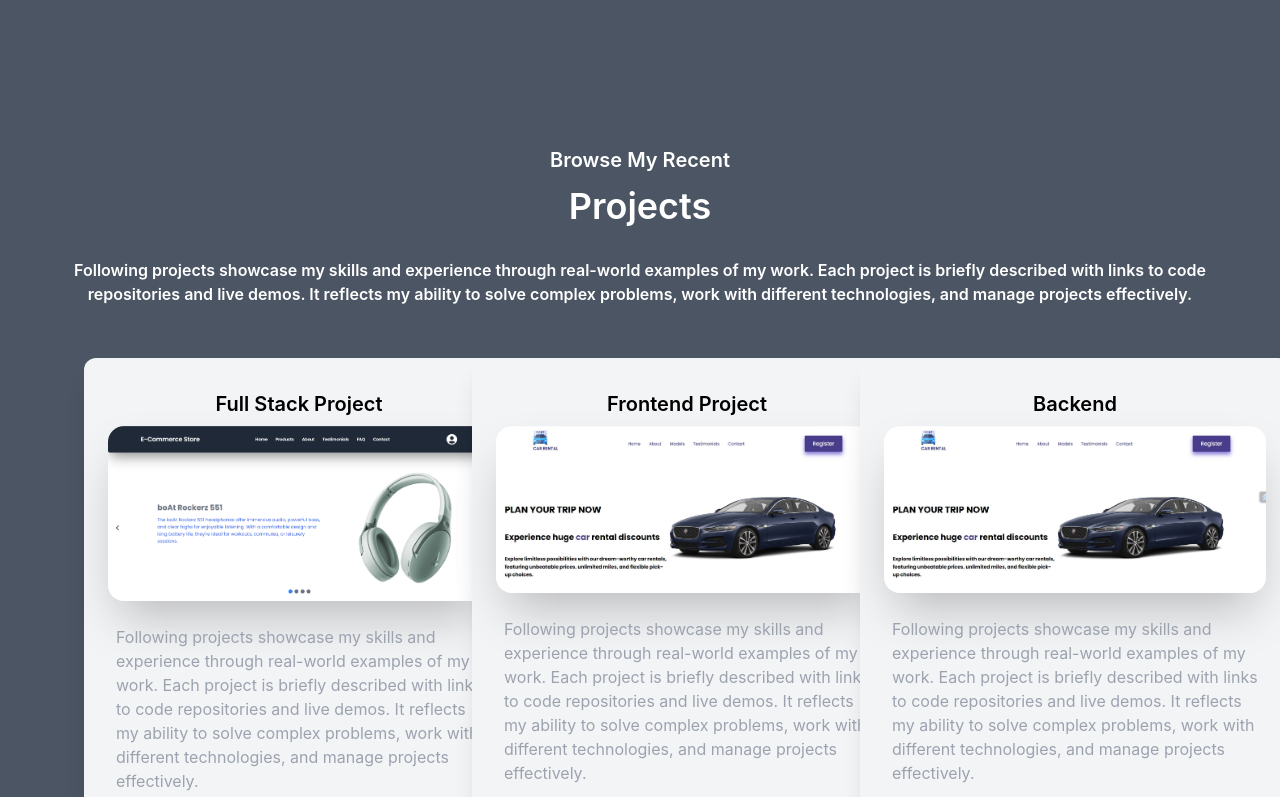
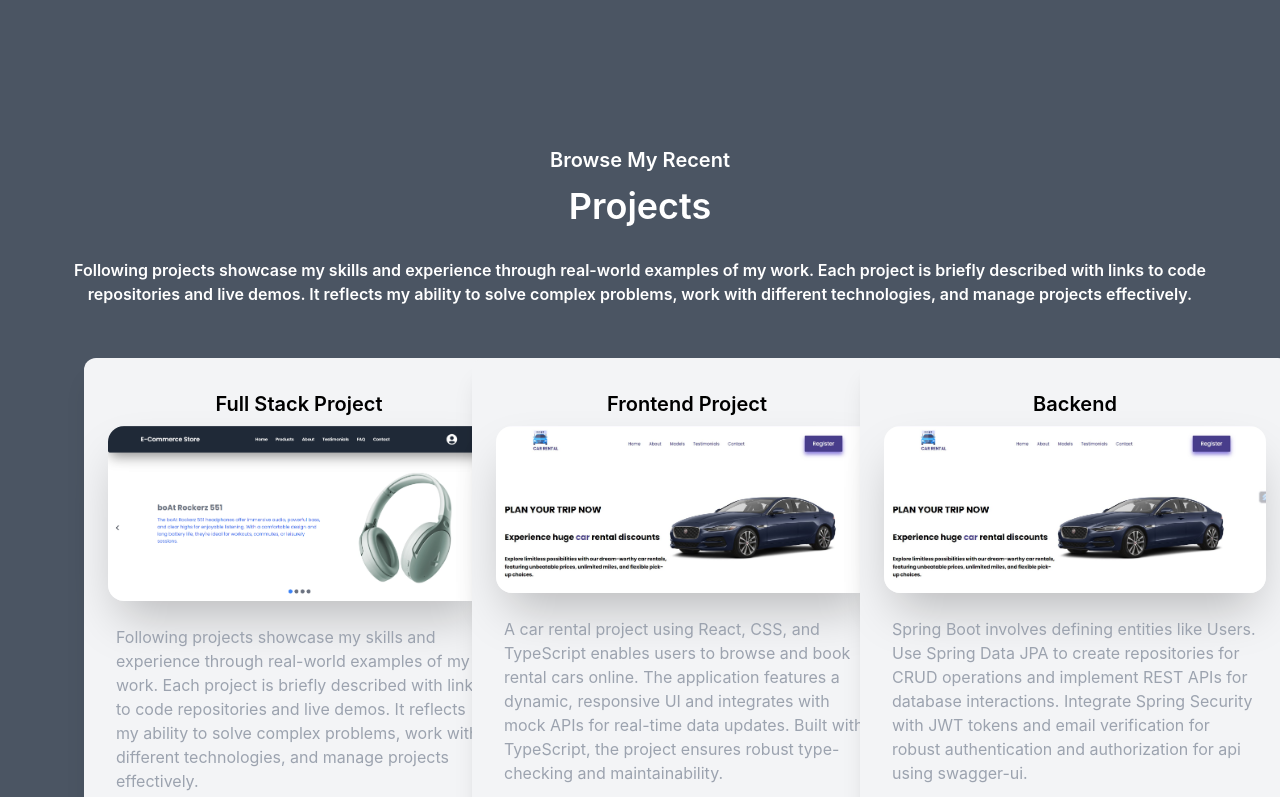
Before and after one commit to Vijay-948/my-portfolio, a React (Create React App) app: page / in a window 1280 px wide. Shown: the part 2000-2797 px from the top of the page. Built offline with nearby package versions, Linux system fonts and the light colour scheme.

Commit message:
project-description-updated

```diff
--- a/src/Components/Navbar.jsx
+++ b/src/Components/Navbar.jsx
@@ -17,8 +17,8 @@ const Navbar = () => {
         <>
             <div className='fixed w-full bg-gray-800 text-white p-5 shadow-2xl rounded-lg z-10'>
                 <nav className='hidden lg:flex justify-around items-center h-16'>
-                <div className='text-2xl font-semibold'>Kogilathota Vijay Reddy</div>
-                    <ul className='flex gap-8 list-none text-2xl'>
+                <div className='text-3xl font-semibold'>Kogilathota Vijay Reddy</div>
+                    <ul className='flex gap-8 list-none text-2xl font-semibold'>
                     <li><a href='#about' className='hover:text-red-500'>About</a></li>
                     <li><a href='#projects' className='hover:text-red-500'>Projects</a></li>
                     <li><a href='#skills' className='hover:text-red-500'>Skills</a></li>
--- a/src/Components/ProjectCard.jsx
+++ b/src/Components/ProjectCard.jsx
@@ -28,7 +28,7 @@ const ProjectCard = () => {
                                 <h4 className='text-xl font-semibold m-2'>{project.name}</h4>
                                 <img src={project.image} alt={`Project $(index + 1)`} className='w-11/13 h-70 object-cover rounded-2xl mb-4 shadow-2xl' />
                                 <p className='text-gray-400 mb-1 p-2'>{project.description}</p>
-                                <div className="flex justify-start mb-4 text-start">
+                                <div className="flex mb-4 text-red-500 font-semibold">
                                     {project.technologies.map((techStack, indx) => (
                                         <span key={indx} className={`text${techStack.color}-600 mx-1`}>#{techStack.name}</span>
                                     ))}
--- a/src/Components/ProjectData.jsx
+++ b/src/Components/ProjectData.jsx
@@ -12,17 +12,17 @@ const ProjectData = [
             {name: "MySQL", color: "blue"}
         ],
         image: img2,
-        soruce_code_link: "",
+        soruce_code_link: "https://github.com/Vijay-948/forntend-ui",
         live_website_link: ""
     },
     {
         name: "Frontend Project",
-        description: "Following projects showcase my skills and experience through real-world examples of my work. Each project is briefly described with links to code repositories and live demos. It reflects my ability to solve complex problems, work with different technologies, and manage projects effectively.",
+        description: "A car rental project using React, CSS, and TypeScript enables users to browse and book rental cars online. The application features a dynamic, responsive UI and integrates with mock APIs for real-time data updates. Built with TypeScript, the project ensures robust type-checking and maintainability.",
         technologies: [
+            { name: "TypeScript ", color: "blue" },
             { name: "React", color: "blue" },
-            { name: "Tailwindcss", color: "green" },
-            { name: "Spring Boot", color: "green" },
-            {name: "MySQL", color: "blue"}
+            { name: "CSS", color: "green" },
+
         ],
         image: img1,
         soruce_code_link: "https://github.com/Vijay-948/Car-Rental-UI",
@@ -30,25 +30,29 @@ const ProjectData = [
     },
     {
         name: "Backend",
-        description: "Following projects showcase my skills and experience through real-world examples of my work. Each project is briefly described with links to code repositories and live demos. It reflects my ability to solve complex problems, work with different technologies, and manage projects effectively.",
+        description: "Spring Boot involves defining entities like Users. Use Spring Data JPA to create repositories for CRUD operations and implement REST APIs for database interactions. Integrate Spring Security with JWT tokens and email verification for robust authentication and authorization for api using swagger-ui.",
         technologies: [
-            { name: "Spring Boot", color: "green" },
+            { name: "Java", color: "green"},
+            { name: "Springboot", color: "green" },
+
+            {name: "Jwt", color:'red'},
             {name: "MySQL", color: "blue"}
         ],
         image: img1,
-        soruce_code_link: "",
+        soruce_code_link: "https://github.com/Vijay-948/backend-api",
         live_website_link: ""
     },
     {
         name: "Backend",
-        description: "Following projects showcase my skills and experience through real-world examples of my work. Each project is briefly described with links to code repositories and live demos. It reflects my ability to solve complex problems, work with different technologies, and manage projects effectively.",
+        description: "A Transaction Management System in Spring Boot involves defining entities like Users and Transactions. Use Spring Data JPA to create repositories for CRUD operations. Implement REST APIs to interact with a MySQL database for managing transactions with basic Authentication.",
         technologies: [
-            { name: "Spring Boot", color: "green" },
             { name: "Java", color: "blue" },
+            { name: "Spring-boot", color: "green" },
+
             {name: "MySQL", color: "blue"}
         ],
         image: img1,
-        soruce_code_link: "",
+        soruce_code_link: "https://github.com/Vijay-948/Transaction-Management-System",
         live_website_link: ""
     }
 ]
```
